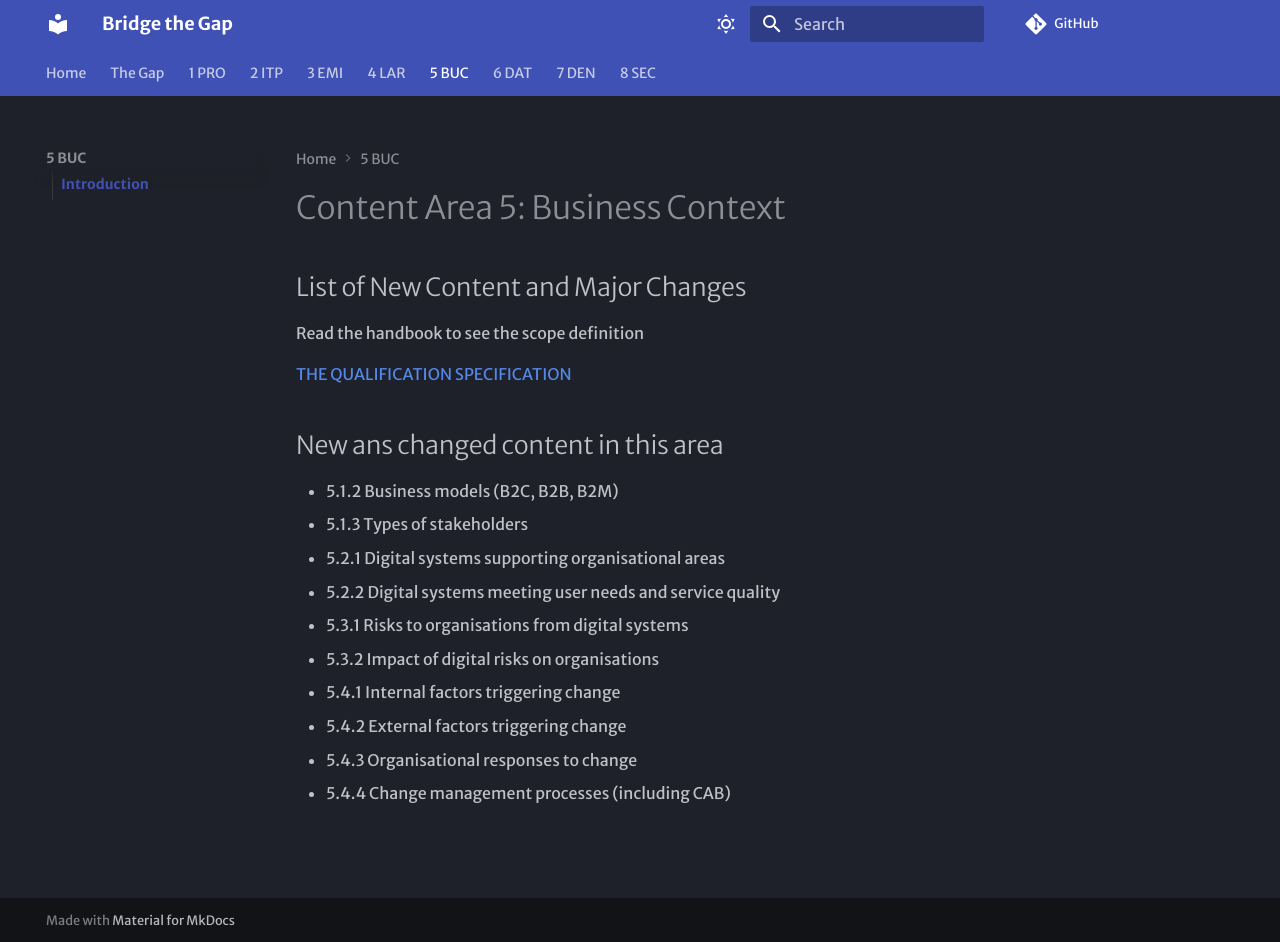
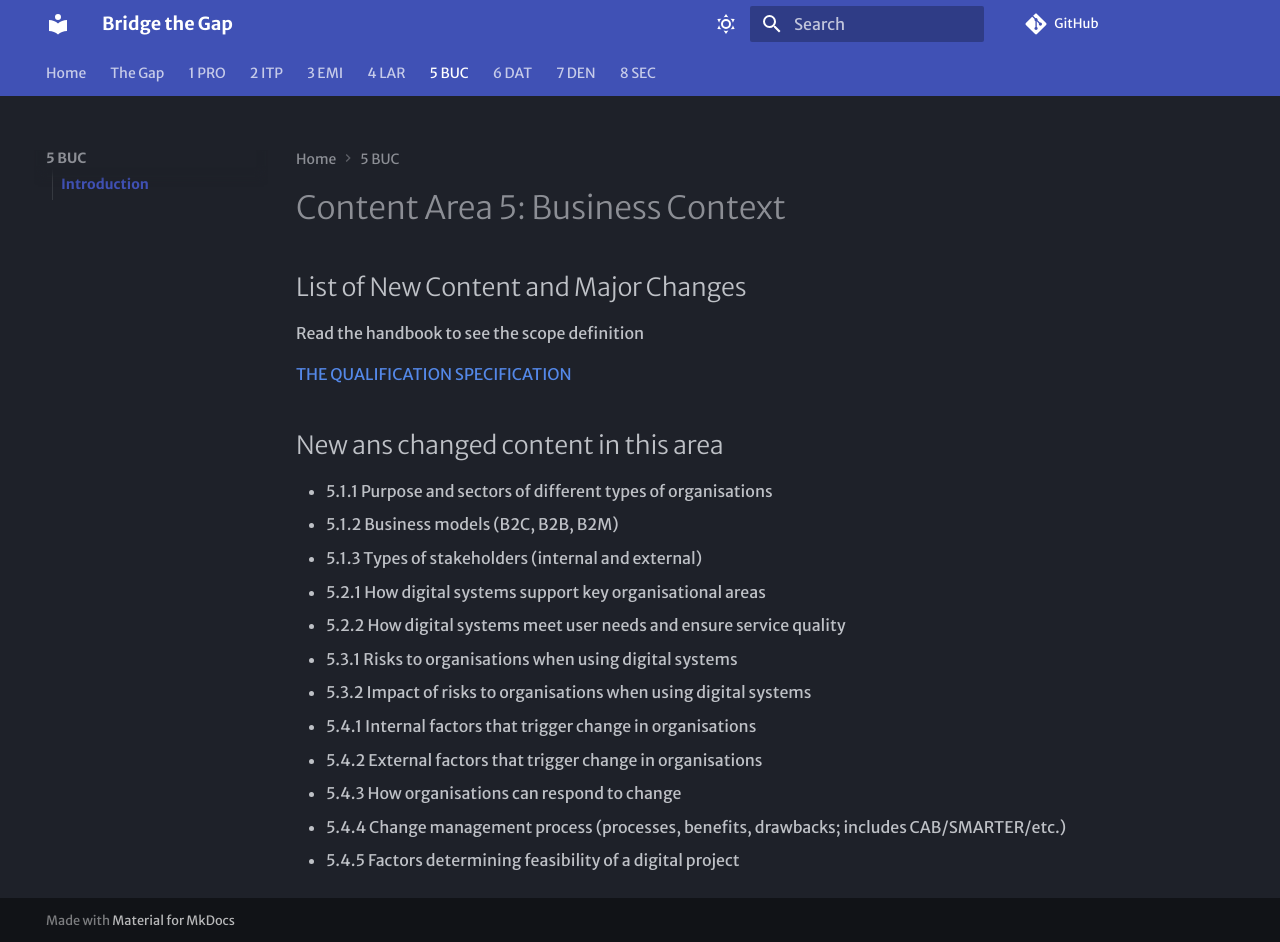
Before and after one commit to pgmckillop/mind_the_gap, an MkDocs documentation site: the page built from docs/ca105-business-context/home-05.md, in a window 1280 px wide and 942 px high. Built offline with MkDocs 1.6.1 and Material for MkDocs 9.7.7, drawn with Linux system fonts in a browser that asks for light colours; some web fonts are replaced; comment, search, counter and statistics services are not loaded.

Commit message:
2602070944 CA5 list corrected

```diff
--- a/docs/ca105-business-context/home-05.md
+++ b/docs/ca105-business-context/home-05.md
@@ -9,13 +9,18 @@ Read the handbook to see the scope definition
 
 ## New ans changed content in this area
 
+- 5.1.1 Purpose and sectors of different types of organisations
 - 5.1.2 Business models (B2C, B2B, B2M)
-- 5.1.3 Types of stakeholders
-- 5.2.1 Digital systems supporting organisational areas
-- 5.2.2 Digital systems meeting user needs and service quality
-- 5.3.1 Risks to organisations from digital systems
-- 5.3.2 Impact of digital risks on organisations
-- 5.4.1 Internal factors triggering change
-- 5.4.2 External factors triggering change
-- 5.4.3 Organisational responses to change
-- 5.4.4 Change management processes (including CAB)
+- 5.1.3 Types of stakeholders (internal and external)
+
+- 5.2.1 How digital systems support key organisational areas
+- 5.2.2 How digital systems meet user needs and ensure service quality
+
+- 5.3.1 Risks to organisations when using digital systems
+- 5.3.2 Impact of risks to organisations when using digital systems
+
+- 5.4.1 Internal factors that trigger change in organisations
+- 5.4.2 External factors that trigger change in organisations
+- 5.4.3 How organisations can respond to change
+- 5.4.4 Change management process (processes, benefits, drawbacks; includes CAB/SMARTER/etc.)
+- 5.4.5 Factors determining feasibility of a digital project
```
